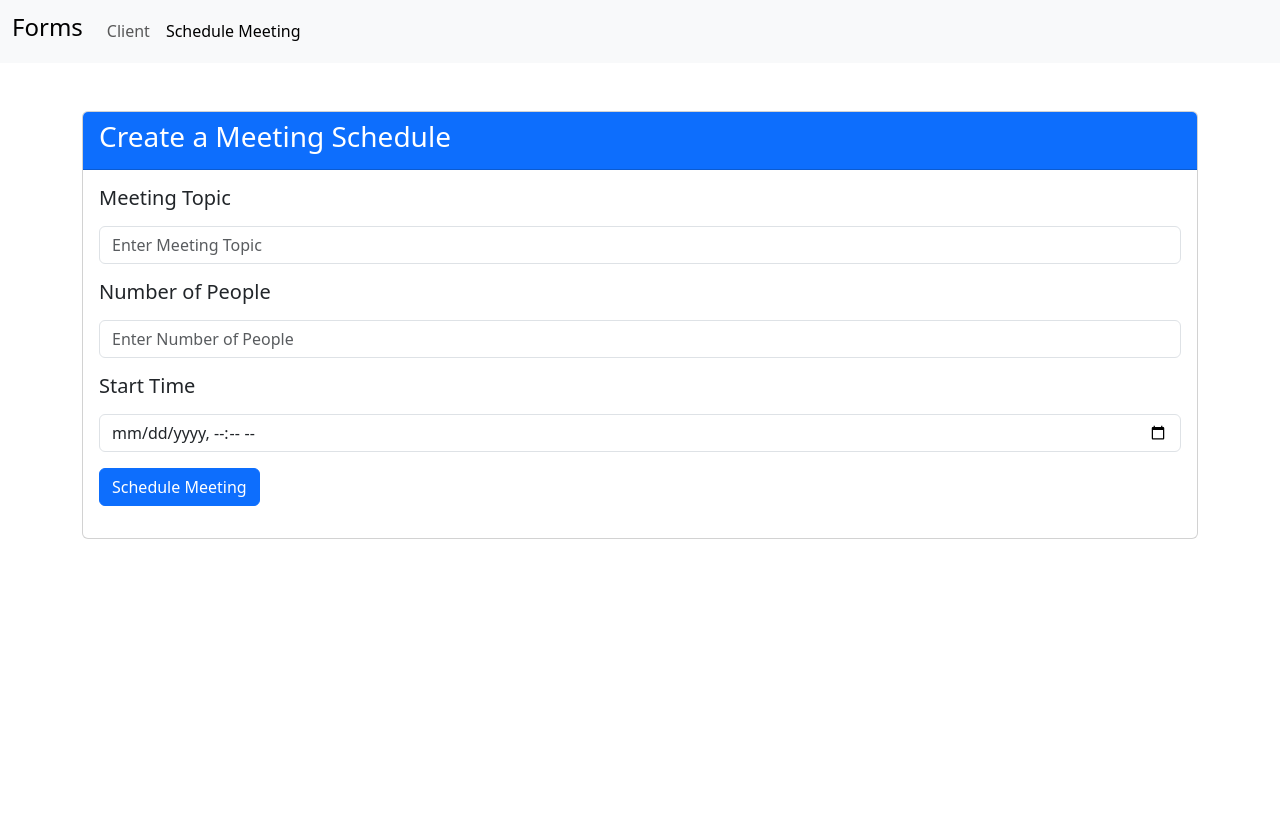
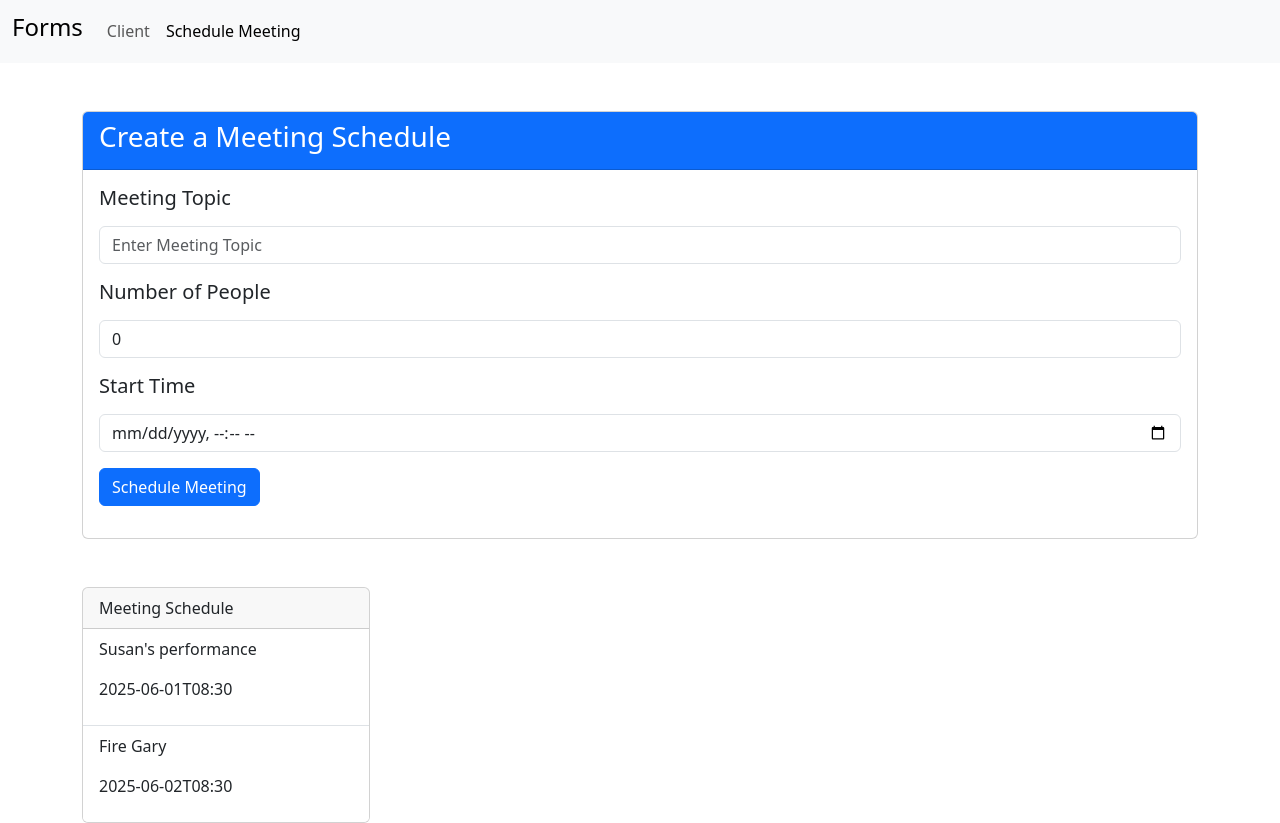
Before and after one commit to komjakraphan/Phase-1-capstone, an Angular app in the folder form-capstone/: page /meeting-form in a window 1280 px wide. Before the commit the page ends 800 px from the top, so only its background shows below. Built offline with nearby package versions, Linux system fonts and the light colour scheme.

Commit message:
form logic created

```diff
--- a/form-capstone/src/app/client-form/client-form.component.ts
+++ b/form-capstone/src/app/client-form/client-form.component.ts
@@ -11,14 +11,16 @@ import { FormsModule } from '@angular/forms';
 })
 export class ClientFormComponent {
 
-    clientList: Client [] = [
-      { id: 0,
+  clientList: Client[] = [
+    {
+      id: 0,
       name: 'John Smith',
       email: 'john@email.com',
       address: '1234 address st city state',
       password: 'abc1234'
     },
-      { id: 0,
+    {
+      id: 0,
       name: 'Carol June',
       email: 'john@email.com',
       address: '1234 address st city state',
@@ -42,6 +44,11 @@ export class ClientFormComponent {
       address: this.newClient.address,
       password: this.newClient.password
     }
-      this.clientList.push(tempClient);
+    this.clientList.push(tempClient)
+    this.newClient.name = ''
+    this.newClient.email = ''
+    this.newClient.address = ''
+    this.newClient.password = ''
   };
+
 }
--- a/form-capstone/src/app/meeting-form/meeting-form.component.html
+++ b/form-capstone/src/app/meeting-form/meeting-form.component.html
@@ -1,4 +1,5 @@
 <div class="container">
+    <!-- Meeting Schedule Form -->
     <div class="card mt-5">
         <div class="card-header bg-primary text-white">
             <h3>Create a Meeting Schedule</h3>
@@ -9,20 +10,32 @@
                     <label for="topic" class="form-label">
                         <h5>Meeting Topic</h5>
                     </label>
-                    <input type="text" class="form-control mb-3" id="topic" placeholder="Enter Meeting Topic" required>
+                    <input [(ngModel)]="newMeeting.topic" name="topic" class="form-control mb-3" id="topic" placeholder="Enter Meeting Topic" required>
 
                     <label for="numPeople" class="form-label">
                         <h5>Number of People</h5>
                     </label>
-                    <input type="number" class="form-control mb-3" id="numPeople" placeholder="Enter Number of People">
+                    <input [(ngModel)]="newMeeting.numPeople" name="numPeople" type="number" class="form-control mb-3" id="numPeople" placeholder="Enter Number of People">
 
                     <label for="date" class="form-label">
                         <h5>Start Time</h5>
                     </label>
-                    <input type="datetime-local" class="form-control mb-3" id="date">
-                    <button type="button" class="btn btn-primary">Schedule Meeting</button>
+                    <input [(ngModel)]="newMeeting.date" name="date" type="datetime-local" class="form-control mb-3" id="date">
+                    <button type="submit" (click)="addMeeting()" class="btn btn-primary">Schedule Meeting</button>
                 </form>
             </div>
         </div>
     </div>
+    <!-- Meeting List -->
+    <div class="card mt-5" style="width: 18rem;">
+        <div class="card-header">
+            Meeting Schedule
+        </div>
+        <ul class="list-group list-group-flush">
+            <li class="list-group-item" *ngFor="let meetings of meetingList">
+                <p>{{meetings.topic}}</p>
+                <p>{{meetings.date}}</p>
+            </li>
+        </ul>
+    </div>
 </div>
--- a/form-capstone/src/app/meeting-form/meeting-form.component.ts
+++ b/form-capstone/src/app/meeting-form/meeting-form.component.ts
@@ -1,11 +1,46 @@
 import { Component } from '@angular/core';
+import { Meeting } from '../meeting';
+import { CommonModule } from '@angular/common';
+import { FormsModule } from '@angular/forms';
 
 @Component({
   selector: 'app-meeting-form',
-  imports: [],
+  imports: [CommonModule, FormsModule],
   templateUrl: './meeting-form.component.html',
   styleUrl: './meeting-form.component.css'
 })
 export class MeetingFormComponent {
 
+  meetingList: Meeting [] =[
+    { id: 1,
+      topic: `Susan's performance`,
+      numPeople: 4,
+      date: "2025-06-01T08:30"
+    },
+    { id: 2,
+      topic: `Fire Gary`,
+      numPeople: 2,
+      date: "2025-06-02T08:30"
+    }
+  ]
+
+  newMeeting: Meeting ={
+    id: 0,
+    topic: '',
+    numPeople: 0,
+    date: '',
+  }
+
+  addMeeting() {
+    const tempMeeting: Meeting = {
+      id: this.meetingList.length + 1,
+      topic: this.newMeeting.topic,
+      numPeople: this.newMeeting.numPeople,
+      date: this.newMeeting.date
+    }
+    this.meetingList.push(tempMeeting);
+    this.newMeeting.topic = ''
+    this.newMeeting.numPeople = 0
+    this.newMeeting.date = ''
+  }
 }
--- a/form-capstone/src/app/meeting.ts
+++ b/form-capstone/src/app/meeting.ts
@@ -2,5 +2,5 @@ export interface Meeting {
     id: number,
     topic: string,
     numPeople: number,
-    date: Date
+    date: string,
 }
```
Also changed, not shown: 1 other file (tests, documents, lock files or other folders). Lines whose indentation alone changed are shown as unchanged.
